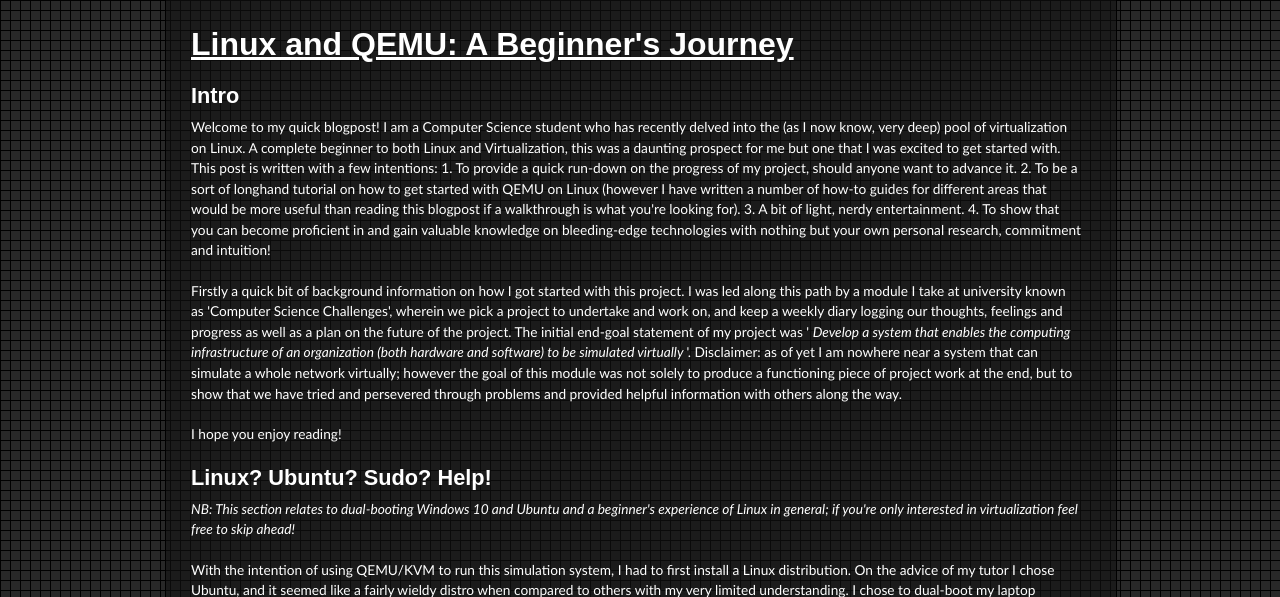
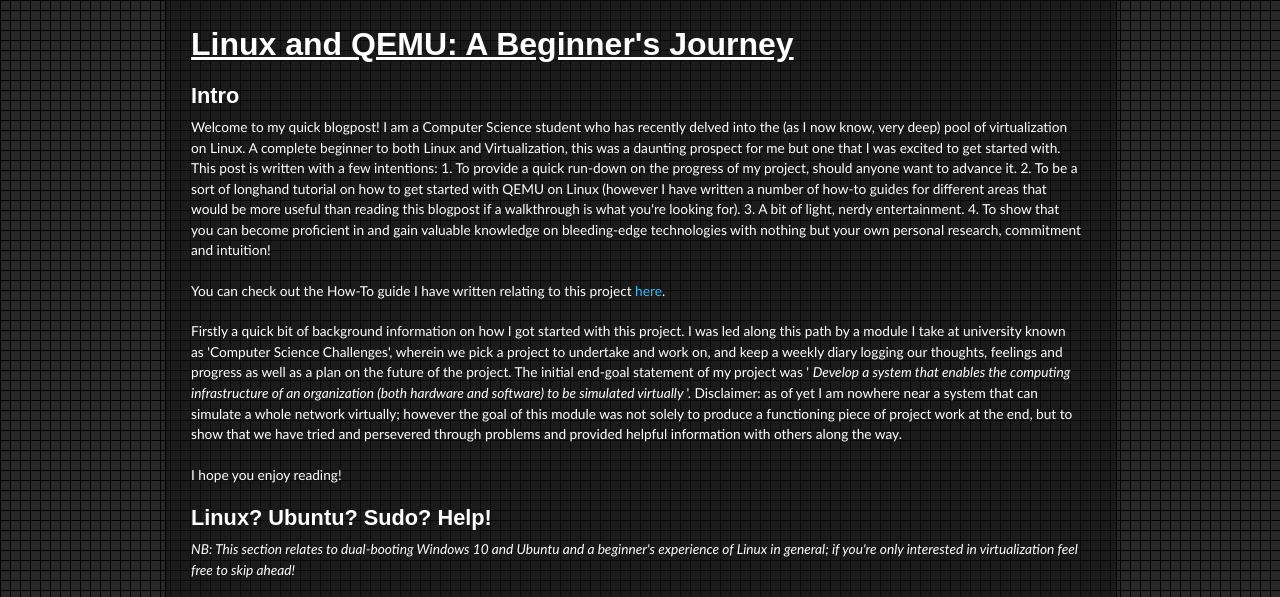
Before and after one commit to bconnor270/ComputerScienceChallenges, a plain HTML site: page 40260011_BlogPost/index.html in a window 1280 px wide. Shown: the part 170-767 px from the top of the page. Drawn offline with Linux system fonts and the light colour scheme; files that its build step writes are made by us from their sources; files whose address does not match are found by name.

Commit message:
Added links

```diff
--- a/40260011_BlogPost/index.html
+++ b/40260011_BlogPost/index.html
@@ -50,6 +50,9 @@
     can become proficient in and gain valuable knowledge on bleeding-edge
     technologies with nothing but your own personal research, commitment and
     intuition!
+</p>
+<p>
+    You can check out the How-To guide I have written relating to this project <a href = "../40260011_HowTo/index.html">here</a>.
 </p>
 <p>
     Firstly a quick bit of background information on how I got started with
```
Also changed, not shown: 40260011_HowTo/index.html (+3 -3 lines), 1 other file.
